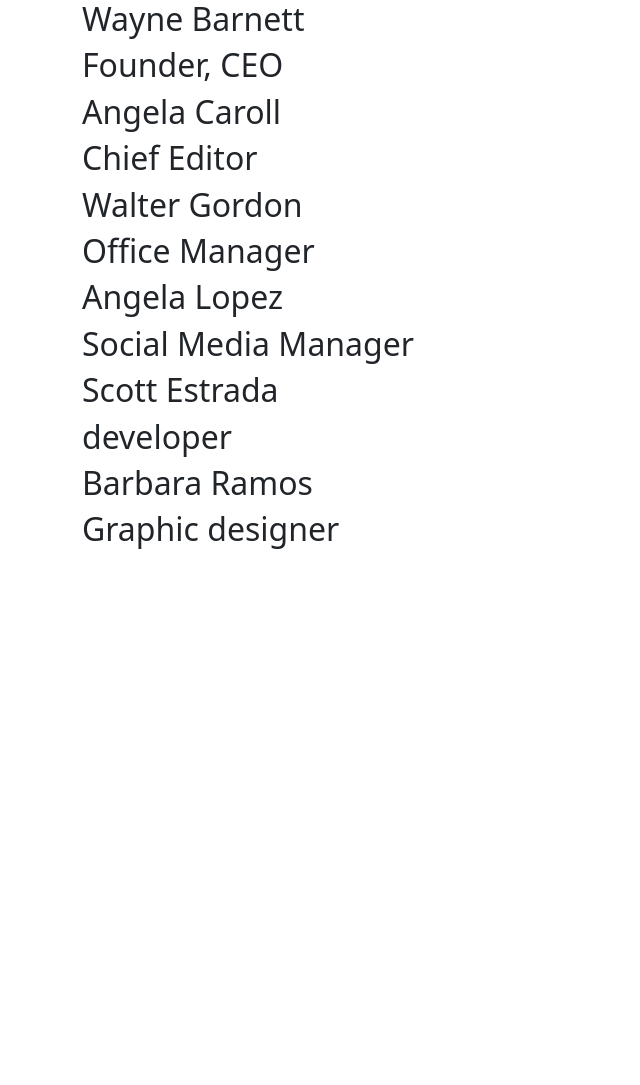
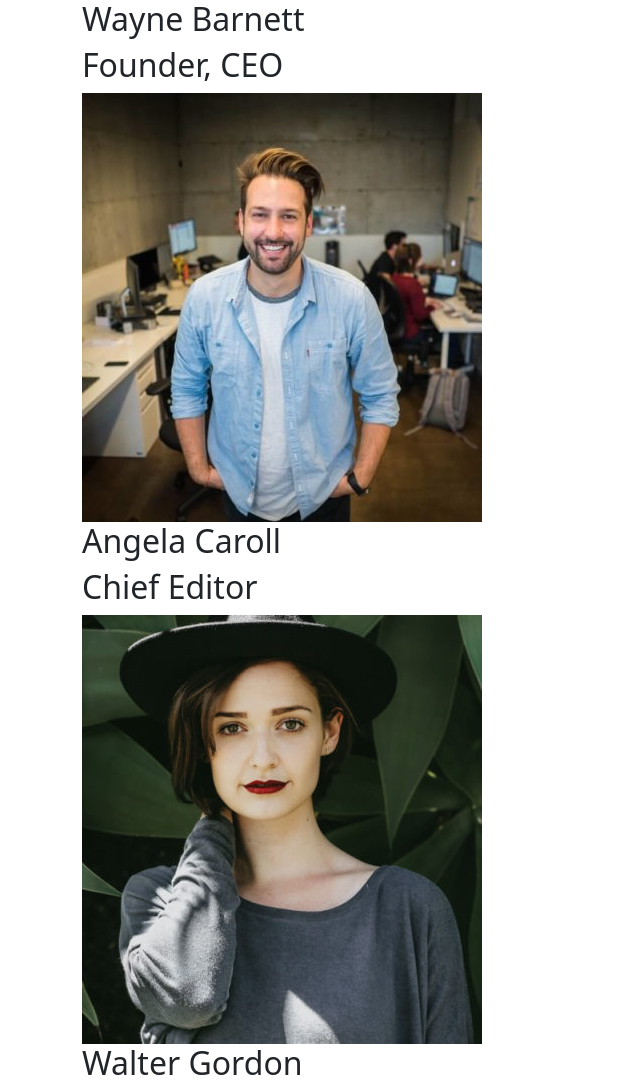
Before and after one commit to DeAngelisDev16/js-our-team, a plain HTML site: page index.html in a window 1280 px wide. Shown: the top 1085 px of the page, without its empty margins (0-640 px from the left). Before the commit the page ends 800 px from the top, so only its background shows below. Drawn offline with nearby package versions, Linux system fonts and the light colour scheme.

Commit message:
Bonus 1 commit

```diff
--- a/myscript.js
+++ b/myscript.js
@@ -79,9 +79,11 @@ const myDiv = document.querySelector('.team_members');
  for (let i = 0; i < teamList.length; i++){
      myDiv.innerHTML+=
 
-     `<h2>${teamList[i].firstname} ${teamList[i].lastname} </h2>
-     <h2>${teamList[i].role} </h2>
-
+     `<div>
+        <h2>${teamList[i].firstname} ${teamList[i].lastname} </h2>
+        <h2>${teamList[i].role} </h2>
+        <img src="./imgs/${teamList[i].image}" alt="">
+     </div>
 
      `
 
```
Also changed, not shown: index.html (+4 -1 lines).
